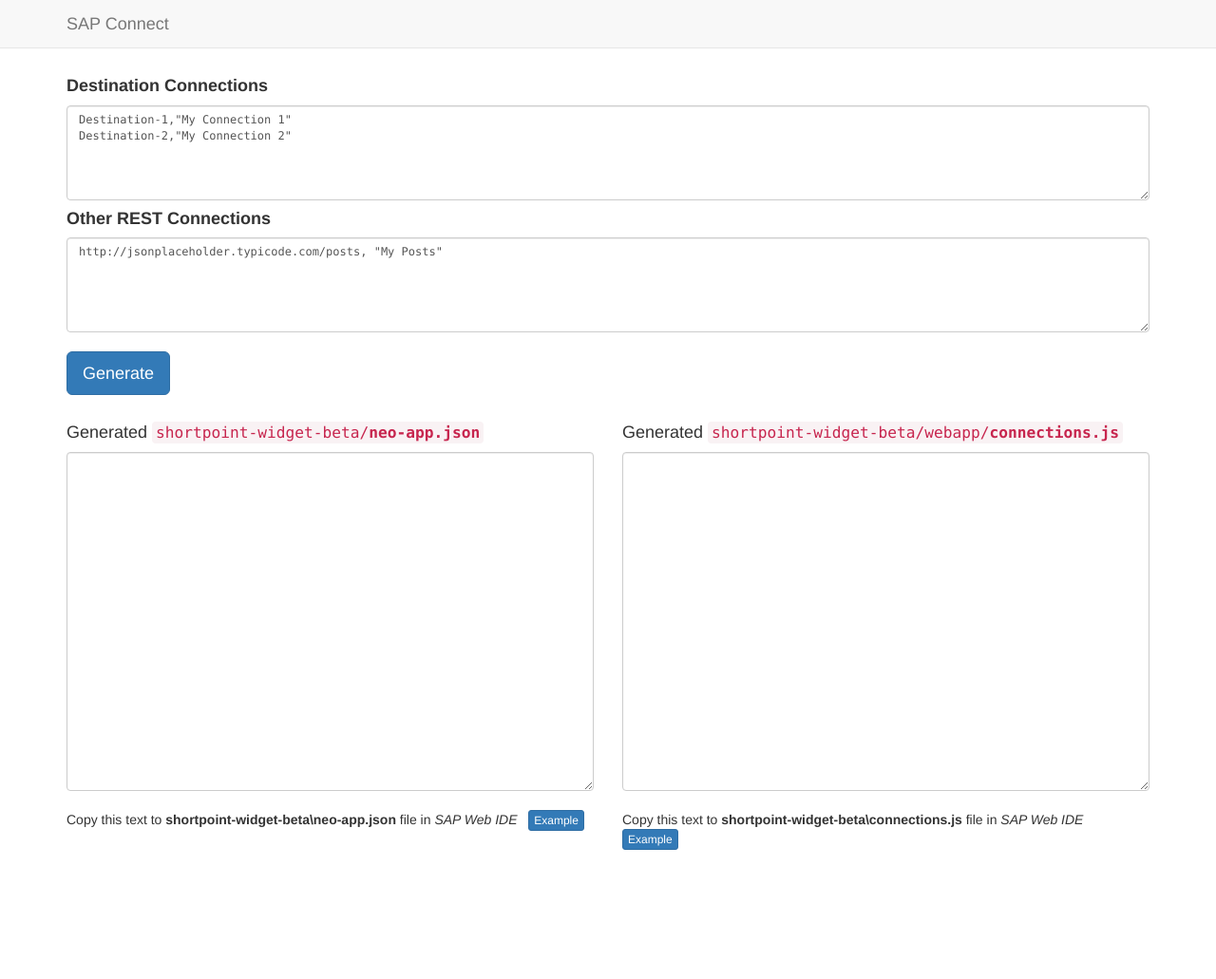
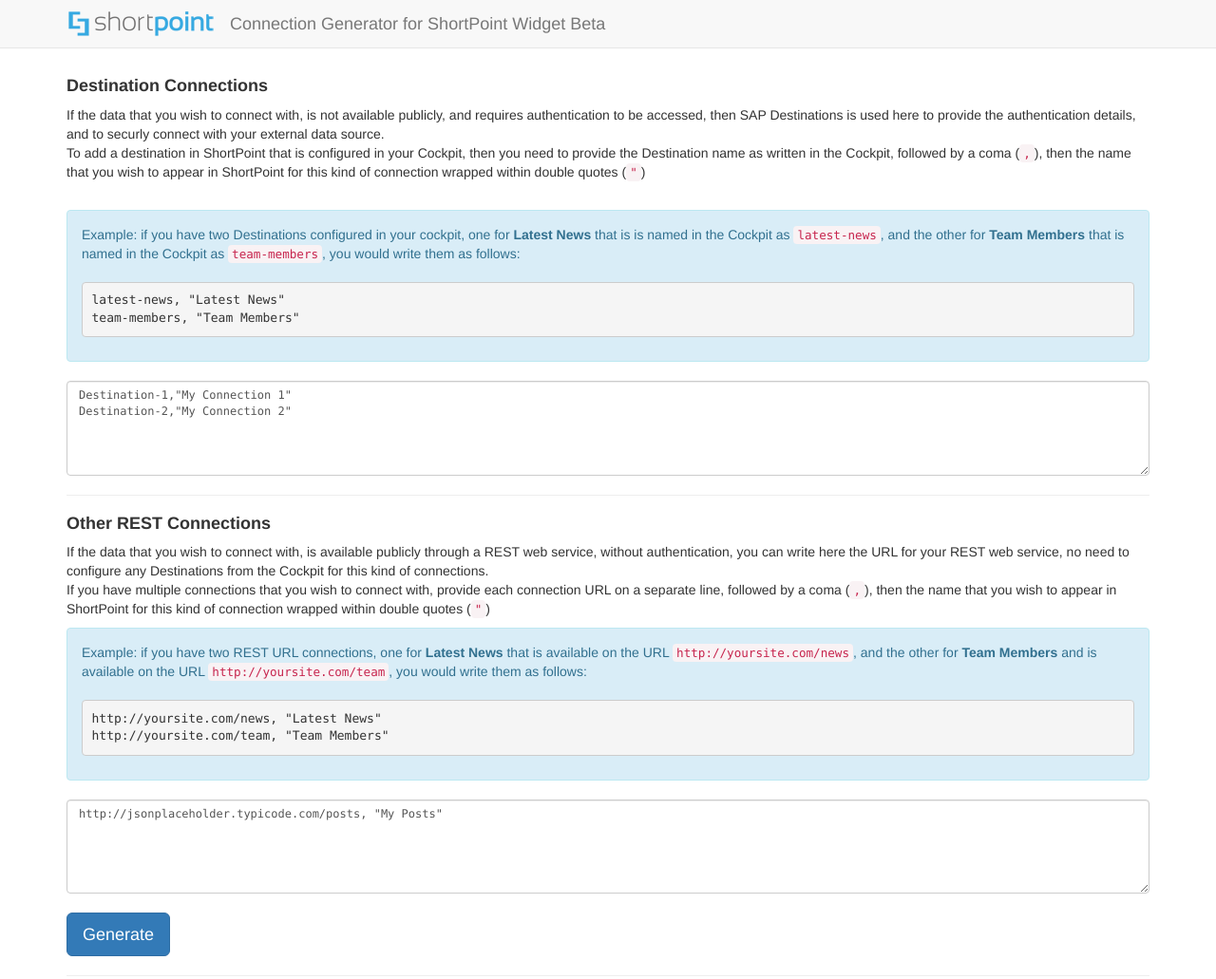
Before and after one commit to ShortPoint/shortpoint-widget-beta, a website: page connections-generator/index.html in a window 1280 px wide. Shown: the top 1031 px of the page at 95% size. Before the commit the page ends 925 px from the top, so only its background shows below. Drawn offline with nearby package versions, Linux system fonts and the light colour scheme.

Commit message:
imrpove inline documentatino for generator

```diff
--- a/connections-generator/index.html
+++ b/connections-generator/index.html
@@ -3,7 +3,7 @@
 <html lang="en" xmlns="http://www.w3.org/1999/xhtml">
 <head>
 	<meta charset="utf-8" />
-	<title>SAP Connect</title>
+	<title>Connection Generator for ShortPoint Widget Beta</title>
 	<link href="https://maxcdn.bootstrapcdn.com/bootstrap/3.3.6/css/bootstrap.min.css" rel="stylesheet">
 
 	<style type="text/css">
@@ -40,30 +40,62 @@
 <body>
 	<nav class="navbar navbar-default navbar-static-top">
 		<div class="container">
+			<a class="navbar-brand" href="http://www.shortpoint.com/" target="_blank">
+				<img src="assets/img/logo.png" style="position: relative; top: -5px;">
+			</a>
 			<div class="navbar-header">
-				<a class="navbar-brand" href="#">SAP Connect</a>
+				<a class="navbar-brand" href="#">Connection Generator for ShortPoint Widget Beta</a>
 			</div>
 		</div>
 	</nav>
 
 	<div class="container">
+
 		<h4><b>Destination Connections</b></h4>
+		<p>If the data that you wish to connect with, is not available publicly, and requires authentication to be accessed, then SAP Destinations is used here to provide the authentication details, and to securly connect with your external data source.<br>
+		To add a destination in ShortPoint that is configured in your Cockpit, then you need to provide the Destination name as written in the Cockpit, followed by a coma (<code>,</code>), then the name that you wish to appear in ShortPoint for this kind of connection wrapped within double quotes (<code>"</code>)</p>
 
+		<br />
+		<div class="alert alert-info">
+			<p>Example: if you have two Destinations configured in your cockpit, one for <b>Latest News</b> that is is named in the Cockpit as <code>latest-news</code>, and the other for <b>Team Members</b> that is named in the Cockpit as <code>team-members</code>, you would write them as follows: <br /><br />
+				<figure class="highlight">
+					<pre><code>latest-news, "Latest News"
+team-members, "Team Members"</code></pre>
+				</figure>
+			</p>
+		</div>
+
+		</p>
 		<textarea id="txtBoxDestinations" class="form-control text-editor" rows="5" data-forget-placeholder="Destination-1,&quot;My Connection 1&quot;\nDestination-2,&quot;My Connection 2&quot;">Destination-1,"My Connection 1"
 Destination-2,"My Connection 2"</textarea>
+
+		<hr />
+
 		<h4><b>Other REST Connections</b></h4>
+		<p>If the data that you wish to connect with, is available publicly through a REST web service, without authentication, you can write here the URL for your REST web service, no need to configure any Destinations from the Cockpit for this kind of connections.<br/>
+		If you have multiple connections that you wish to connect with, provide each connection URL on a separate line, followed by a coma (<code>,</code>), then the name that you wish to appear in ShortPoint for this kind of connection wrapped within double quotes (<code>"</code>)</p>
+
+		<div class="alert alert-info">
+			<p>Example: if you have two REST URL connections, one for <b>Latest News</b> that is available on the URL <code>http://yoursite.com/news</code>, and the other for <b>Team Members</b> and is available on the URL <code>http://yoursite.com/team</code>, you would write them as follows: <br /><br />
+				<figure class="highlight">
+					<pre><code>http://yoursite.com/news, "Latest News"
+http://yoursite.com/team, "Team Members"</code></pre>
+				</figure>
+			</p>
+		</div>
+
+
 		<textarea id="txtBoxRest" class="form-control text-editor" rows="5" data-forget-placeholder="http://jsonplaceholder.typicode.com/posts, &quot;My Posts&quot;">http://jsonplaceholder.typicode.com/posts, "My Posts"</textarea>
 		<br />
 		<button type="button" class="btn btn-primary btn-lg btn-generate-files">Generate</button>
-		<br /><br />
-
+		<hr />
 		<div data-shortpoint="'row': {}" class="row" style="visibility: visible;">
 			<div class="child col col-md col-md-6">
 				<h4>Generated <a href="https://github.com/ShortPoint/shortpoint-widget-beta/blob/master/neo-app.json" target="_blank"><code>shortpoint-widget-beta/<b>neo-app.json</b></code></a></h4>
 				<textarea id="txtBoxResultNeoApp" class="form-control text-editor" rows="20"></textarea>
 				<br/>
 				<p>
-					Copy this text to <b>shortpoint-widget-beta\neo-app.json</b> file in <i>SAP Web IDE</i> &nbsp;
+					Copy this text to <a href="https://github.com/ShortPoint/shortpoint-widget-beta/blob/master/neo-app.json" target="_blank"><code>shortpoint-widget-beta/<b>neo-app.json</b></code></a> file in <i>SAP Web IDE</i> &nbsp;
 					<button type="button" class="btn btn-primary btn-xs btn-neo-app-example"
 					        data-toggle="modal" data-target="#neoAppExampleModal">Example</button>
 				</p>
@@ -73,14 +105,15 @@
 				<textarea id="txtBoxResultConnectionTypes" class="form-control text-editor" rows="20"></textarea>
 				<br/>
 				<p>
-					Copy this text to <b>shortpoint-widget-beta\connections.js</b> file in <i>SAP Web IDE</i> &nbsp;
+					Copy this text to <a href="https://github.com/ShortPoint/shortpoint-widget-beta/blob/master/webapp/connections.js" target="_blank"><code>shortpoint-widget-beta/webapp/<b>connections.js</b></code></a> file in <i>SAP Web IDE</i> &nbsp;
 					<button type="button" class="btn btn-primary btn-xs btn-connections-example"
 					        data-toggle="modal" data-target="#connectionsExampleModal">Example</button>
 				</p>
 			</div>
 		</div>
 
-		<br />
+		<hr />
+		<p>© Shortpoint FZCO 2016. All rights reserved.</p>
 	</div>
 
 	<div id="neoAppExampleModal" class="modal fade" tabindex="-1" role="dialog" aria-labelledby="myModalLabel" aria-hidden="true">
```
Also changed, not shown: connections-generator/assets/img/logo.png (added).
